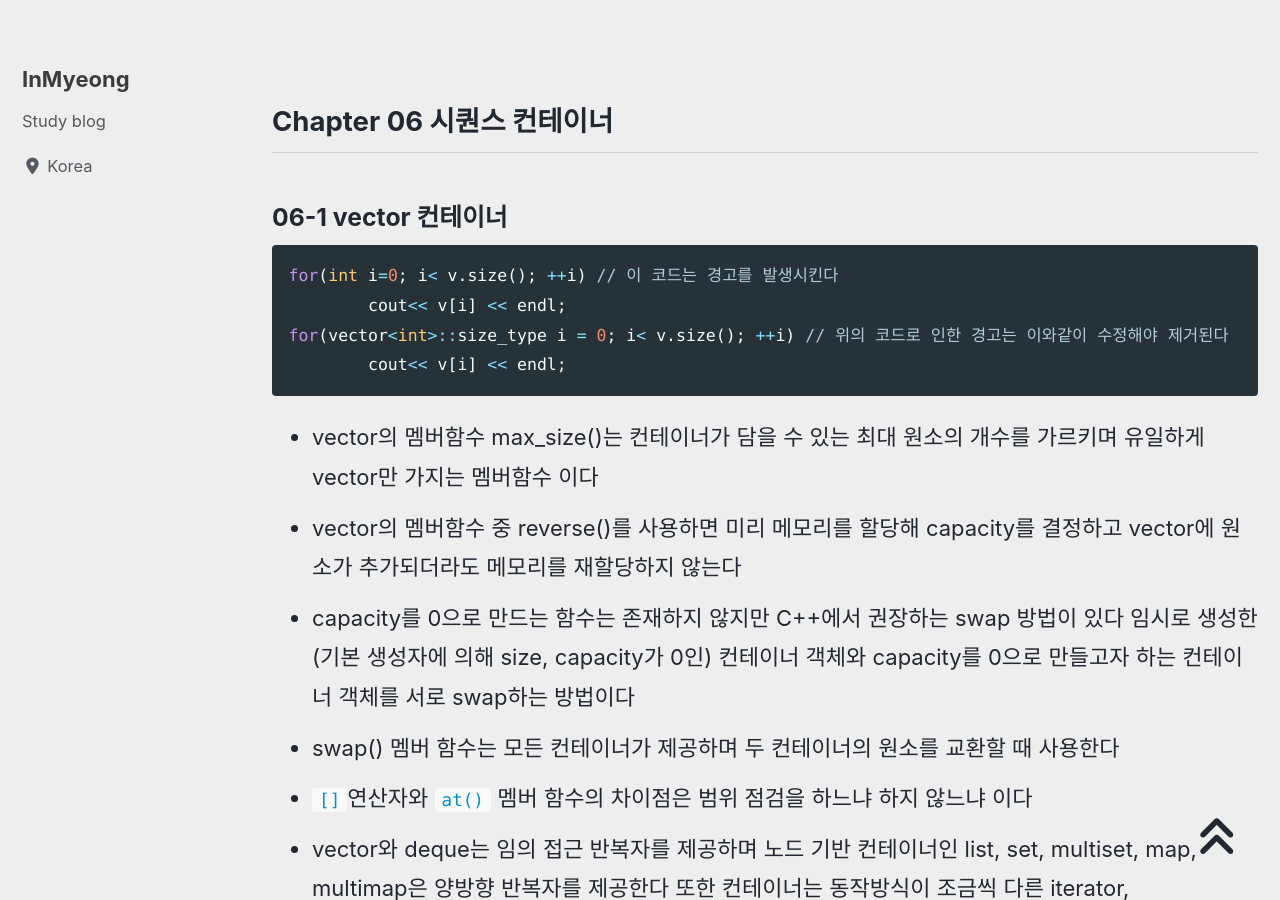
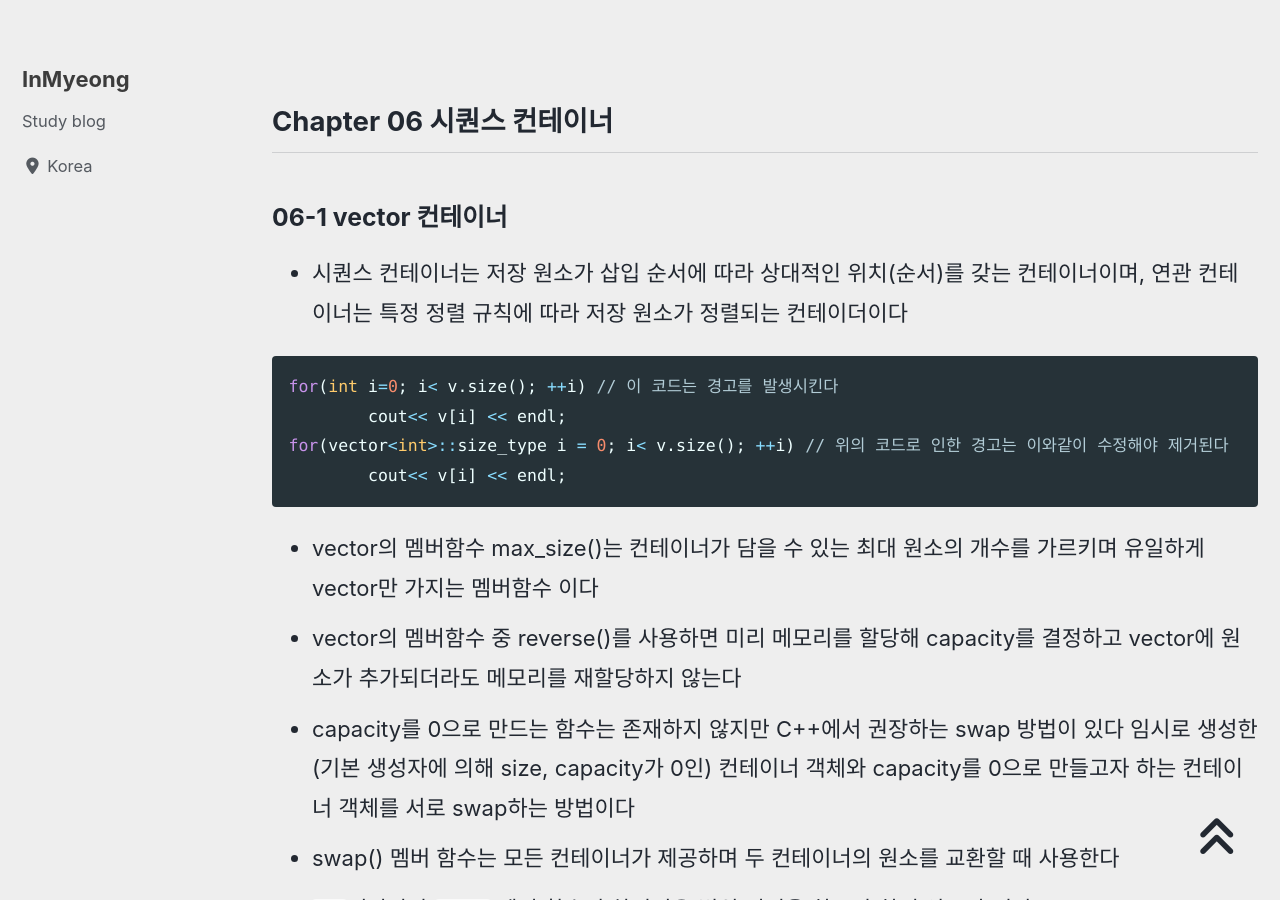
Before and after one commit to devMyeong/devMyeong.github.io, a Jekyll site: the page built from _posts/stl/2021-08-12-cpp-stl.md, in a window 1280 px wide and 900 px high, scrolled down 9549 px. Built offline with Jekyll 4.4.1, drawn with Linux system fonts in a browser that asks for light colours; cached includes are drawn as plain includes; nearby versions of some CDN libraries; some web fonts are replaced; comment, search, counter and statistics services are not loaded.

Commit message:
update stl chapter 06-1

````diff
--- a/_posts/stl/2021-08-12-cpp-stl.md
+++ b/_posts/stl/2021-08-12-cpp-stl.md
@@ -166,6 +166,8 @@ last_modified_at: 2021-08-24
 
 ### 06-1 vector 컨테이너
 
+- 시퀀스 컨테이너는 저장 원소가 삽입 순서에 따라 상대적인 위치(순서)를 갖는 컨테이너이며, 연관 컨테이너는 특정 정렬 규칙에 따라 저장 원소가 정렬되는 컨테이더이다
+
 ```cpp
 for(int i=0; i< v.size(); ++i) // 이 코드는 경고를 발생시킨다
 	cout<< v[i] << endl;
````
